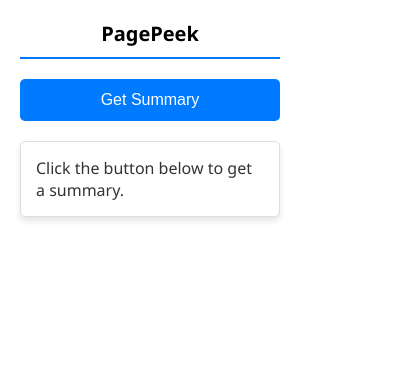
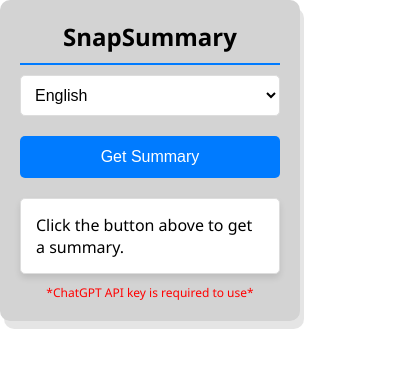
Before and after one commit to sungguk85/hackathon-chrome_extension, a browser extension: page popup.html in a window 400 px wide. Drawn offline with Linux system fonts and the light colour scheme.

Commit message:
final-updates

```diff
--- a/content.js
+++ b/content.js
@@ -7,5 +7,6 @@
       content += paragraphs[i].innerText + "\n";
     }
     sendResponse({ data: content });
+    // console.log(sendResponse);
   }
 });
--- a/popup.html
+++ b/popup.html
@@ -1,16 +1,27 @@
 <!DOCTYPE html>
-<html>
+<html lang="en">
   <head>
+    <meta charset="UTF-8" />
+    <meta name="viewport" content="width=device-width, initial-scale=1.0" />
+    <link rel="stylesheet" href="stylesheet.css" />
     <title>Summary Popup</title>
-    <link rel="stylesheet" href="stylesheet.css" />
   </head>
   <body>
     <div id="container">
-      <h1>PagePeek</h1>
+      <h1 data-text="PagePeek">SnapSummary</h1>
+      <select id="languageSelect">
+        <option value="en" selected>English</option>
+        <option value="es">Español</option>
+        <option value="zh">中文</option>
+        <option value="kr">한글</option>
+        <!-- <option value="fa">Persian</option> -->
+      </select>
+
       <button id="summarizeButton">Get Summary</button>
-      <div id="summary">Click the button below to get a summary.</div>
+      <div id="summary">Click the button above to get a summary.</div>
+      <div id="login">*ChatGPT API key is required to use*</div>
+      <!-- <button id="toggleTheme">Toggle Dark Mode</button> -->
     </div>
-
     <script src="popup.js"></script>
   </body>
 </html>
--- a/popup.js
+++ b/popup.js
@@ -18,8 +18,9 @@
           async (response) => {
             if (response && response.data) {
               const content = response.data;
+              const language = document.getElementById("languageSelect").value;
               try {
-                const summary = await getSummary(content);
+                const summary = await getSummary(content, language);
                 document.getElementById("summary").innerText = summary;
               } catch (error) {
                 console.error("Error getting summary:", error);
@@ -36,23 +37,26 @@
     );
   });
 
-async function getSummary(text) {
+// document.getElementById("toggleTheme").addEventListener("click", () => {
+//   document.body.classList.toggle("dark-mode");
+// });
+async function getSummary(text, language) {
   try {
     const response = await fetch("https://api.openai.com/v1/chat/completions", {
       method: "POST",
       headers: {
         "Content-Type": "application/json",
-        Authorization: `Bearer sk-None-0e3pVNru421NRuPFQfRIT3BlbkFJQg4ivqSwNE3aHbe8FPSW`,
+        Authorization: `Bearer sk-None-nWDOY8T0rAPEfhsihO7OT3BlbkFJgYp0o63WNE2isyippglG`,
       },
       body: JSON.stringify({
         model: "gpt-3.5-turbo",
         messages: [
           {
             role: "user",
-            content: `Please summarize the following text:\n\n${text}`,
+            content: `Please summarize the following text in ${language}:\n\n${text}`,
           },
         ],
-        max_tokens: 100,
+        max_tokens: 150,
       }),
     });
 
@@ -71,25 +75,3 @@
     return "Error fetching summary.";
   }
 }
-
-// async function summarize() {
-//   const [tab] = await chrome.tabs.query({ active: true, currentWidnow: true });
-
-//   chrome.scripting.executeScript({
-//     target: {tabId: tab.id},
-//     function: getContent
-//   }, async (results) => {
-//     const content = results[0].summary;
-//     const summary await summarizeContent(content){
-
-//     }
-//   })
-// }
-
-// function getContent() {
-//     return document.body.innerText;
-// }
-
-// async function summarizeContent(content) {
-
-// }
--- a/stylesheet.css
+++ b/stylesheet.css
@@ -3,24 +3,29 @@
   margin: 0;
   padding: 0;
   box-sizing: border-box;
-  width: 300px; /* Set a fixed width for the popup */
-  height: 300px; /* Set a fixed height for the popup */
+  width: 300px;
+  height: auto;
   background: white;
-  overflow: hidden; /* Hide scrollbars */
 }
+
 #container {
   padding: 20px;
-  height: 100%;
-  overflow: auto; /* Allow scrolling if content overflows */
+  max-height: 400px;
+  overflow: scroll;
+  border-radius: 10px;
+  box-shadow: 04px 8px rgba(0, 0, 0, 0.1);
+  background-color: lightgray;
 }
+
 h1 {
-  font-size: 20px;
+  font-size: 24px;
   margin: 0;
   color: black;
   text-align: center;
   border-bottom: 2px solid #007bff;
   padding-bottom: 10px;
 }
+
 button {
   display: block;
   width: 100%;
@@ -33,15 +38,19 @@
   cursor: pointer;
   transition: background-color 0.3s, transform 0.2s;
   margin-top: 20px;
+  flex-shrink: 0;
 }
+
 button:hover {
   background-color: #0056b3;
   transform: translateY(-2px);
 }
+
 button:active {
   background-color: #004494;
   transform: translateY(0);
 }
+
 #summary {
   margin-top: 20px;
   padding: 15px;
@@ -49,6 +58,51 @@
   border-radius: 5px;
   background-color: #fff;
   box-shadow: 0 4px 6px rgba(0, 0, 0, 0.1);
-  color: #333;
-  overflow-wrap: break-word; /* Break long words */
+  color: black;
+  white-space: pre-wrap;
+  word-break: break-word;
+  max-height: 200px;
+  overflow-y: scroll;
 }
+
+#login {
+  margin-top: 10px;
+  font-size: 12px;
+  color: #ff0000;
+  text-align: center;
+  width: 100%;
+  flex-shrink: 0;
+}
+
+#languageSelect {
+  display: block;
+  width: 100%;
+  margin-top: 10px;
+  padding: 10px;
+  border-radius: 5px;
+  border: 1px solid #ddd;
+  background-color: white;
+  color: black;
+  font-size: 16px;
+  flex-shrink: 0;
+}
+
+/* Dark Theme
+.dark-mode {
+  --background-color: #333;
+  --text-color: #f5f5f5;
+  --button-background: #555;
+  --button-hover: #666;
+  --button-active: #444;
+  --border-color: #555;
+}
+
+/* Light Theme */
+/* :root {
+  --background-color: white;
+  --text-color: black;
+  --button-background: #007bff;
+  --button-hover: #0056b3;
+  --button-active: #004494;
+  --border-color: #ddd;
+} */
```
Also changed, not shown: manifest.json.
